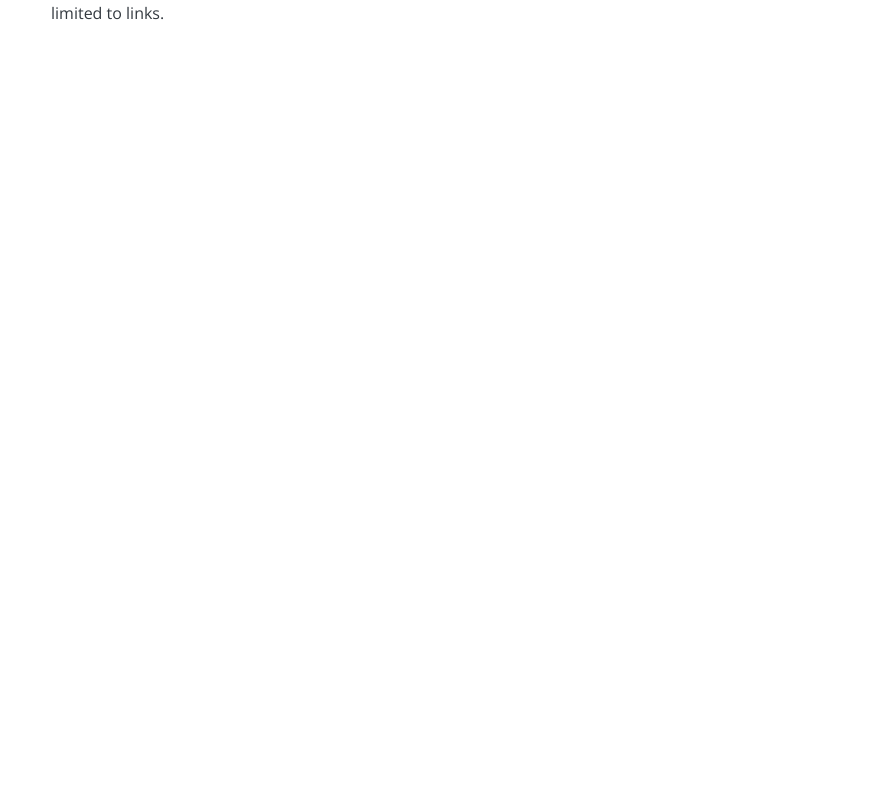
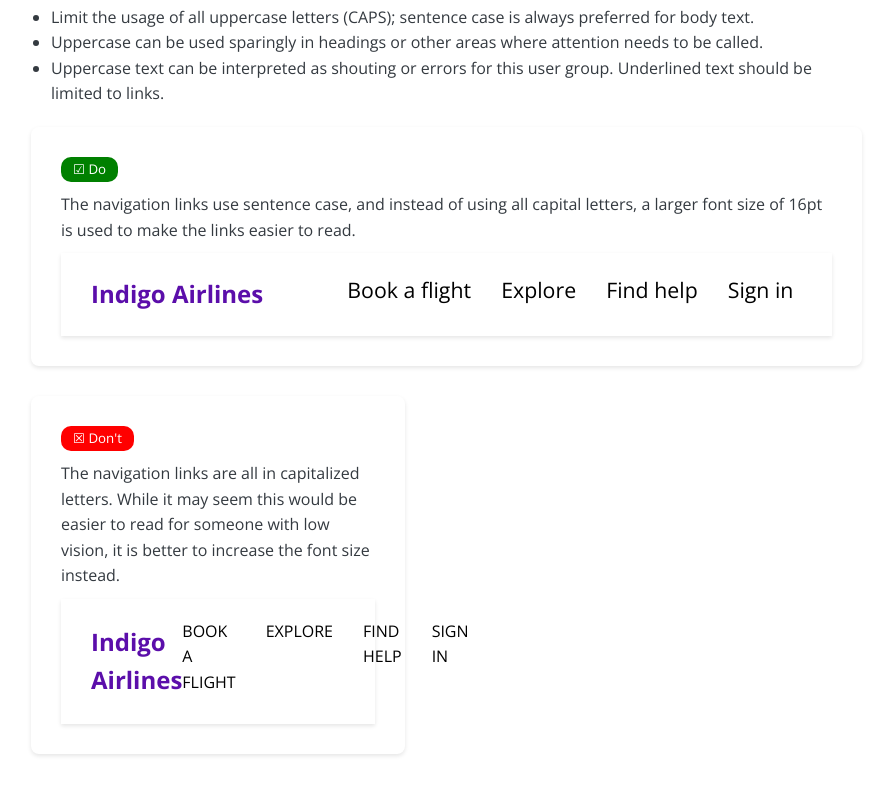
Before and after one commit to jvsneed/silver-design-system, a React (Create React App) app: page /#/guidelines/text in a window 1280 px wide. Shown: the part 2011-2805 px from the top of the page, without its empty margins (289-1181 px from the left). Before the commit the page ends 2118 px from the top, so only its background shows below. Built offline with nearby package versions, Linux system fonts and the light colour scheme.

Commit message:
fixed responsiveness, added text decore example

```diff
--- a/src/App.css
+++ b/src/App.css
@@ -31,7 +31,7 @@
 .horizontal-rule {
   border: 0;
   border-top: 0.5px solid #1e0d31;
-  margin: 20px 0;
+  margin: 60px 0 40px 0;
 }
 
 a {
--- a/src/components/ContrastChatExample.css
+++ b/src/components/ContrastChatExample.css
@@ -98,3 +98,18 @@
     cursor: pointer;
     font-size: 14px;
 }
+
+@media screen and (max-width: 768px) {
+    .chat-text-example-container {
+      display: flex;
+      flex-direction: column;
+      gap: 30px;
+      justify-content: flex-start;
+      margin: 20px 0;
+      flex-wrap: wrap;
+    }
+    .chat-text-example{
+      min-width: 99%;
+      max-width: 100%!important;
+    }
+  }
--- a/src/components/ReadableTextExample.css
+++ b/src/components/ReadableTextExample.css
@@ -62,5 +62,16 @@
 
 
   @media screen and (max-width: 768px) {
-
+    .readable-text-example-container {
+      display: flex;
+      flex-direction: column;
+      gap: 30px;
+      justify-content: flex-start;
+      margin: 20px 0;
+      flex-wrap: wrap;
+    }
+    .readable-text-example{
+      min-width: 99%!important;
+      max-width: 100%!important;
+    }
   }
--- /dev/null
+++ b/src/components/TextDecorExample.css
@@ -0,0 +1,73 @@
+.text-decor-example-container {
+  display: flex;
+  max-width: 100%;
+  gap: 30px;
+  justify-content: flex-start;
+  align-items: stretch;
+  margin: 20px 0;
+  flex-wrap: wrap;
+}
+.text-decor-example {
+  min-width: 100% !important;
+}
+.header {
+  display: flex;
+  justify-content: space-between;
+  background-color: #ffffff;
+  box-shadow: 0px 2px 4px rgba(0, 0, 0, 0.1);
+  padding: 20px 0;
+}
+
+.header-content {
+  width: 95%; /* This sets the header content to 50% of the page width */
+  display: flex;
+  justify-content: space-between;
+  align-items: center;
+}
+
+.logo {
+  margin-left: 30px;
+  font-size: 24px;
+  font-weight: bold;
+  color: #5b0eaa;
+}
+
+.nav-links {
+  display: flex;
+  gap: 30px;
+}
+
+.nav-links a {
+  color: #000000;
+  text-decoration: none;
+  font-size: 16px;
+}
+
+.nav-links a:hover {
+  text-decoration: underline;
+}
+@media screen and (max-width: 768px) {
+  .text-decor-example-container {
+    display: flex;
+    flex-direction: column;
+    gap: 30px;
+    margin: 20px 0;
+    flex-wrap: wrap;
+  }
+  .header{
+    width: 60%;
+  }
+  .logo{
+    margin :0 0 20px 0;
+  }
+  .header-content{
+    flex-direction: column;
+    justify-content: flex-start;
+    padding:0px 5px 10px 20px;
+    align-items:flex-start
+  }
+  .nav-links{
+    flex-direction: column;
+    padding-top:10px;
+  }
+}
--- /dev/null
+++ b/src/components/TextDecorExample.js
@@ -0,0 +1,52 @@
+import React from "react";
+import Do from "./Dos.js";
+import Dont from "./Donts.js";
+import "./TextDecorExample.css";
+import planeIcon from "../images/planeicon.png";
+
+const TextDecorExample = () => {
+  return (
+    <div className="text-decor-example-container">
+      <div className="example-item text-decor-example">
+        <Do></Do>
+        <div className="note">
+          <span>
+            The navigation links use sentence case, and instead of using all capital letters, a larger font size of 16pt is used to make the links easier to read.
+          </span>
+        </div>
+        <div className="header">
+          <div className="header-content">
+            <div className="logo">Indigo Airlines</div>
+            <div className="nav-links">
+              <a href="#" style={{fontSize: "16pt"}}>Book a flight</a>
+              <a href="#" style={{fontSize: "16pt"}}>Explore</a>
+              <a href="#" style={{fontSize: "16pt"}}>Find help</a>
+              <a href="#" style={{fontSize: "16pt"}}>Sign in</a>
+            </div>
+          </div>
+        </div>
+      </div>
+      <div className="example-item chat-text-example">
+        <Dont></Dont>
+        <div className="note">
+        The navigation links are all in capitalized letters. While it may seem this would be easier to read for someone with low vision, it is better to increase the font size instead.
+          <span>
+          </span>
+        </div>
+        <div className="header">
+          <div className="header-content">
+            <div className="logo">Indigo Airlines</div>
+            <div className="nav-links">
+              <a href="#">BOOK A FLIGHT</a>
+              <a href="#">EXPLORE</a>
+              <a href="#">FIND HELP</a>
+              <a href="#">SIGN IN</a>
+            </div>
+          </div>
+        </div>
+      </div>
+    </div>
+  );
+};
+
+export default TextDecorExample;
--- a/src/pages/TextPage.js
+++ b/src/pages/TextPage.js
@@ -4,7 +4,7 @@ import CognitiveIcon from "../components/CognitiveIcon";
 import SensoryIcon from "../components/SensoryIcon";
 import ReadableTextExample from "../components/ReadableTextExample";
 import ChatExample from "../components/ContrastChatExample";
-
+import TextDecorExample from "../components/TextDecorExample";
 
 const TextGuidelines = () => {
   return (
@@ -79,6 +79,7 @@ const TextGuidelines = () => {
             </li>
           </ul>
         </p>
+        <TextDecorExample />
       </div>
     </div>
   );
```
